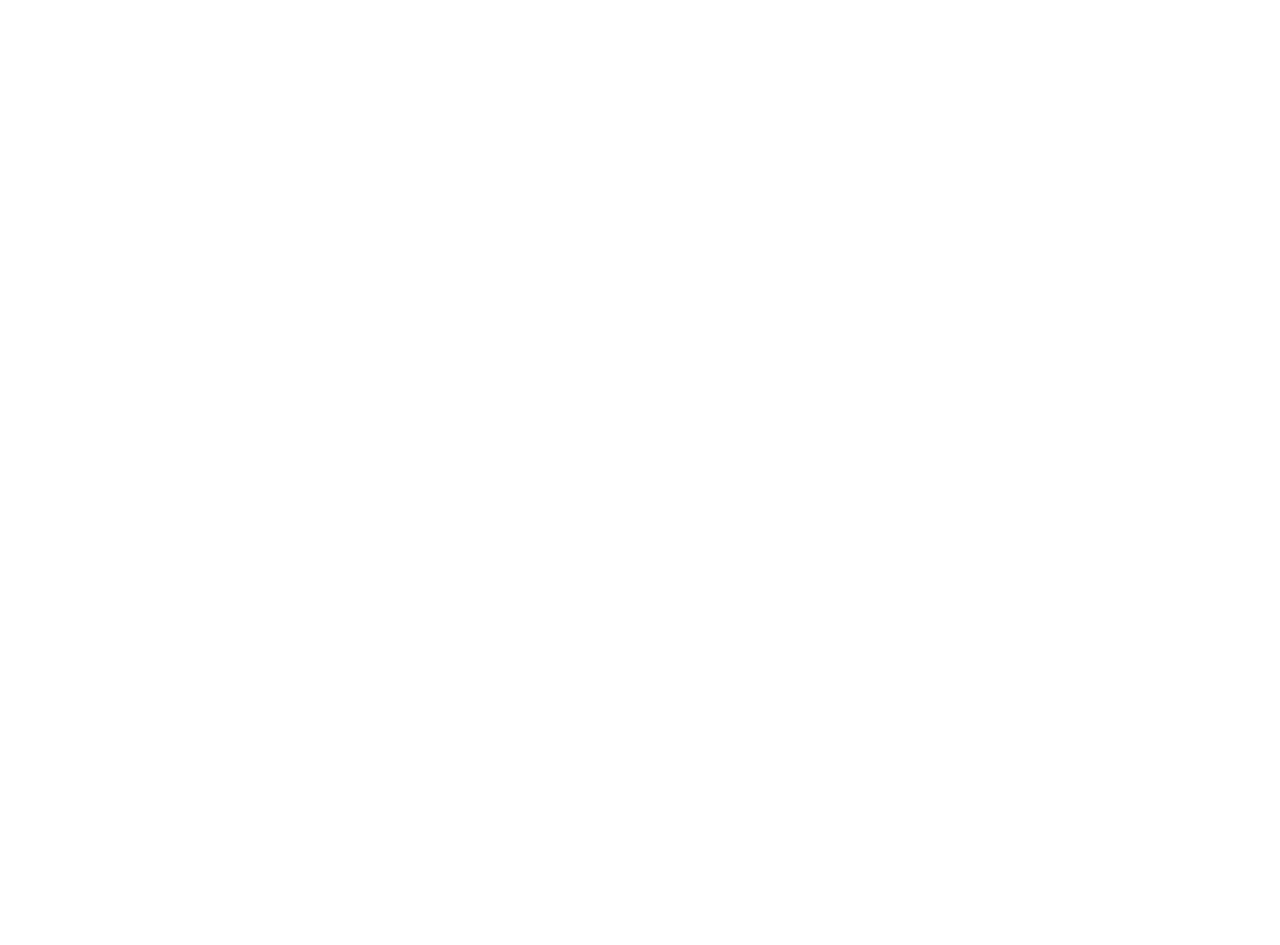
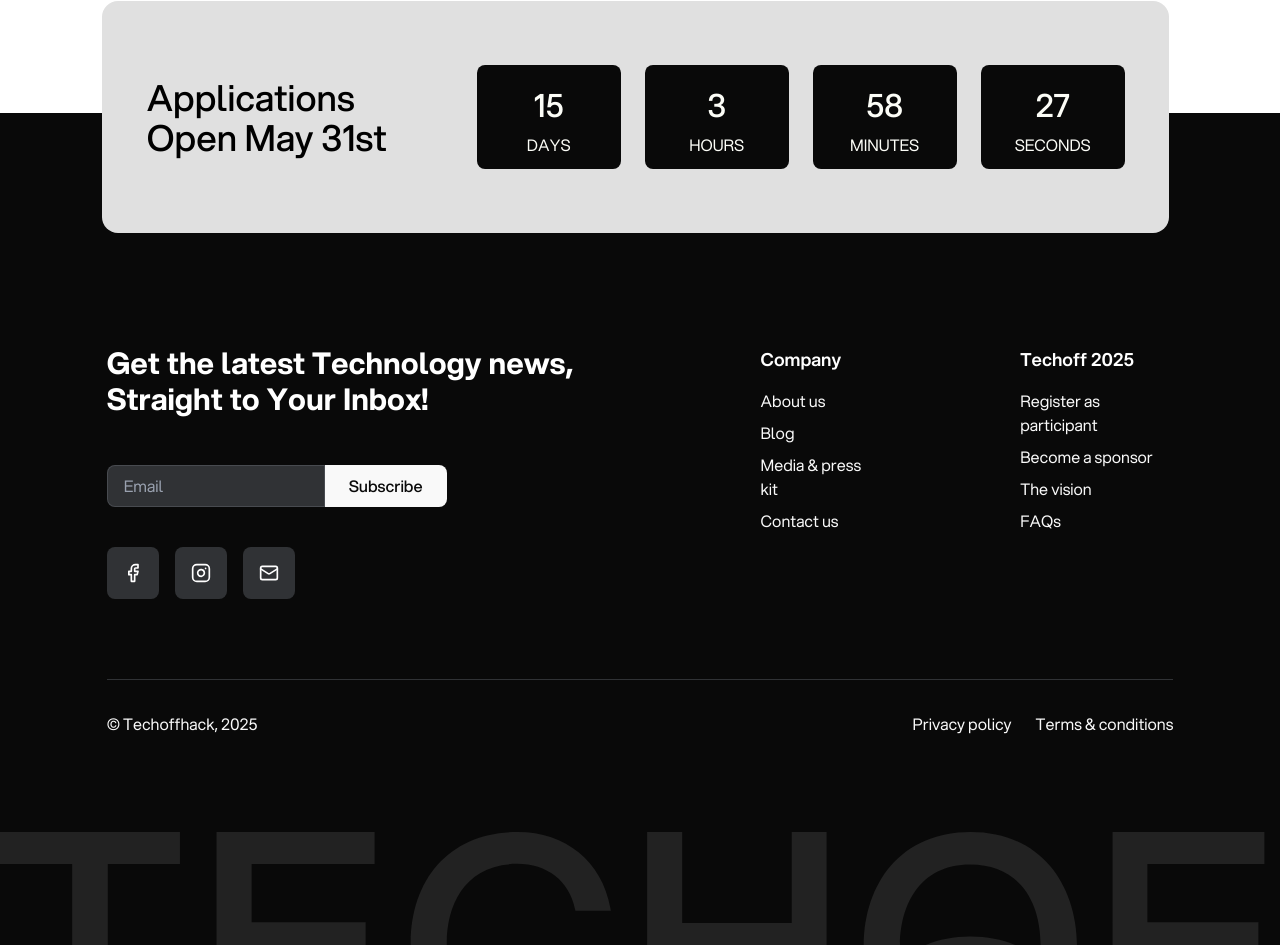
Before and after one commit to techoffhack/website, a Next.js app: page / in a window 1280 px wide. Shown: the part 4758-5703 px from the top of the page. Before the commit the page ends 4663 px from the top, so only its background shows below. Built offline with nearby package versions, Linux system fonts and the light colour scheme.

Commit message:
feat: add countdown, footer and update pages

```diff
--- a/app/constants/icons.js
+++ b/app/constants/icons.js
@@ -142,3 +142,18 @@
     </svg>
   );
 };
+
+export const FooterLogo = ({ className = "" }) => {
+  return (
+    <svg width="1512" height="113" viewBox="0 0 1512 113" fill="none" xmlns="http://www.w3.org/2000/svg">
+<path d="M72.1797 221.267V32.1074H0V0H179.952V32.1074H107.772V221.267H72.1797Z" fill="#F9F9F9" fillOpacity="0.1"/>
+<path d="M517.454 221.267C484.351 221.267 456.723 209.818 437.558 188.164C420.136 168.502 410.678 140.874 410.678 110.509C410.678 80.144 420.136 52.5167 437.558 32.8541C456.475 11.4491 484.102 0 517.454 0C565.74 0 602.079 29.6184 610.292 75.6639L610.79 78.6507H575.447L574.949 76.6595C569.224 49.0322 547.073 31.8585 517.205 31.8585C465.186 31.8585 446.768 72.6772 446.768 110.758C446.768 148.839 465.186 189.658 517.205 189.658C548.815 189.658 571.962 169.497 576.442 138.385L576.691 136.145H612.034L611.785 138.883C605.563 188.911 568.478 221.267 517.454 221.267Z" fill="#F9F9F9" fillOpacity="0.1"/>
+<path d="M791.737 221.267V123.701H682.223V221.267H647.129V0H682.223V91.0954H791.737V0H826.583V221.267H791.737Z" fill="#F9F9F9" fillOpacity="0.1"/>
+<path d="M1040.63 116.732V114.243C1040.63 63.2192 1014.25 32.6052 970.444 32.6052C918.425 32.6052 900.007 74.6684 900.007 114.243V116.732H863.668V114.243C863.668 82.8819 873.126 54.259 890.549 34.0986C909.714 11.698 937.341 0 970.444 0C1003.55 0 1031.17 11.698 1050.09 34.0986C1067.26 54.259 1076.97 82.8819 1076.97 114.243V116.732H1040.63Z" fill="#F9F9F9" fillOpacity="0.1"/>
+<path d="M1040.63 221.268V218.779C1040.63 167.755 1014.25 137.141 970.444 137.141C918.425 137.141 900.007 179.204 900.007 218.779V221.268H863.668V218.779C863.668 187.418 873.126 158.795 890.549 138.635C909.714 116.234 937.341 104.536 970.444 104.536C1003.55 104.536 1031.17 116.234 1050.09 138.635C1067.26 158.795 1076.97 187.418 1076.97 218.779V221.268H1040.63Z" fill="#F9F9F9" fillOpacity="0.1"/>
+<path d="M1112.56 221.267V0H1264.39V32.1074H1147.41V90.3487H1258.42V122.207H1147.41V221.267H1112.56Z" fill="#F9F9F9" fillOpacity="0.1"/>
+<path d="M1301.72 221.267V0H1453.55V32.1074H1336.82V90.3487H1447.58V122.207H1336.82V221.267H1301.72Z" fill="#F9F9F9" fillOpacity="0.1"/>
+<path d="M374.588 32.1074V0H216.539V221.267H368.365H373.343H374.588V189.409H373.343H368.365H251.633V122.207H365.628V90.3487H251.633V32.1074H374.588Z" fill="#F9F9F9" fillOpacity="0.1"/>
+</svg>
+  );
+};
--- a/app/page.tsx
+++ b/app/page.tsx
@@ -5,8 +5,12 @@
 import Trailer from '@/components/Trailer';
 import Highlights from '@/components/Highlights';
 import Stats from '@/components/Stats';
+import Countdown from '@/components/Countdown';
+import Footer from '@/components/Footer';
 
 export default function Home() {
+  const targetDate = new Date('2025-06-28T00:00:00');
+
   return (
     <>
       <Navbar />
@@ -16,6 +20,8 @@
      <Trailer />
      <Highlights />
      <Stats />
+     <Countdown targetDate={targetDate}/>
+     <Footer />
     </>
   );
 }
--- /dev/null
+++ b/components/Countdown.tsx
@@ -0,0 +1,58 @@
+'use client'
+import React, { useState, useEffect } from 'react';
+
+const Countdown = ({ targetDate } : {targetDate: any}) => {
+  const [timeLeft, setTimeLeft] = useState({
+    days: 0,
+    hours: 0,
+    minutes: 0,
+    seconds: 0
+  });
+
+  useEffect(() => {
+    const timer = setInterval(() => {
+      const now = new Date().getTime();
+      const distance = targetDate.getTime() - now;
+
+      if (distance > 0) {
+        setTimeLeft({
+          days: Math.floor(distance / (1000 * 60 * 60 * 24)),
+          hours: Math.floor((distance % (1000 * 60 * 60 * 24)) / (1000 * 60 * 60)),
+          minutes: Math.floor((distance % (1000 * 60 * 60)) / (1000 * 60)),
+          seconds: Math.floor((distance % (1000 * 60)) / 1000)
+        });
+      }
+    }, 1000);
+
+    return () => clearInterval(timer);
+  }, [targetDate]);
+
+  const TimeBox = ({ value, label }: {value: number; label: string}) => (
+    <div className="bg-[#090909] rounded-lg p-4 w-[4.8rem] md:w-36 h-[4.25rem] md:h-[6.5rem] text-center">
+      <div className="text-base md:text-[2rem] font-medium text-[#FCFDF7]">
+        {value}
+      </div>
+      <div className="text-xs md:text-base text-[#FCFDF7] mt-1">{label}</div>
+    </div>
+  );
+
+  return (
+   <div className='absolute mt-14 md:mt-24 z-10 left-[5%] md:left-[8%] w-11/12 md:w-10/12 bg-[#e0e0e0] rounded-2xl'>
+   <div className='py-16 px-4 md:px-0 md:w-11/12 mx-auto'>
+   <div className='flex flex-col md:flex-row items-center gap-y-10 gap-x-20'>
+        <div className='md:w-5/12'>
+            <h3 className='text-4xl font-medium capitalize'>Applications open may 31st</h3>
+        </div>
+        <div className="flex flex-row gap-3 md:gap-6 md:w-8/12">
+      <TimeBox value={timeLeft.days} label="DAYS" />
+      <TimeBox value={timeLeft.hours} label="HOURS" />
+      <TimeBox value={timeLeft.minutes} label="MINUTES" />
+      <TimeBox value={timeLeft.seconds} label="SECONDS" />
+    </div>
+    </div>
+   </div>
+   </div>
+  );
+};
+
+export default Countdown
--- /dev/null
+++ b/components/Footer.tsx
@@ -0,0 +1,134 @@
+"use client";
+import React, { useState } from "react";
+import { Facebook, Instagram, Mail } from "lucide-react";
+import { FooterLogo } from "@/app/constants/icons";
+
+const Footer = () => {
+  const [email, setEmail] = useState("");
+
+  const handleSubscribe = () => {
+    console.log("Subscribing email:", email);
+    setEmail("");
+  };
+
+  return (
+    <footer className="bg-[#090909] text-white relative mt-52">
+      <div className="w-10/12 mx-auto py-14">
+        <div className="mt-44 mb-20">
+          <div className="flex flex-col md:flex-row gap-y-12 gap-x-36">
+            <div className="flex flex-col gap-y-5 md:gap-y-10 md:w-1/2">
+              <div>
+                <h2 className="text-2xl md:text-3xl font-bold mb-2">
+                  Get the latest Technology news, <br/>
+                  Straight to Your Inbox!
+                </h2>
+
+              </div>
+              <div className="flex flex-row md:w-8/12">
+                <input
+                  type="email"
+                  value={email}
+                  onChange={(e) => setEmail(e.target.value)}
+                  className="w-full px-4 py-2 rounded-l-lg bg-[#6B727866] border border-[#6B727866] text-white placeholder-gray-400 focus:outline-none focus:ring-2 focus:ring-blue-500"
+                  placeholder="Email"
+                />
+
+                <button
+                  onClick={handleSubscribe}
+                  className="px-6 py-2 bg-[#f9f9f9] rounded-r-lg text-[#090909] font-medium "
+                >
+                  Subscribe
+                </button>
+              </div>
+
+              <div className="flex gap-4">
+               <div className="bg-[#6B727866] p-4 rounded-lg">
+               <Facebook size={20} />
+               </div>
+               <div className="bg-[#6B727866] p-4 rounded-lg">
+               <Instagram  size={20} />
+               </div>
+               <div className="bg-[#6B727866] p-4 rounded-lg">
+               <Mail size={20} />
+               </div>
+              </div>
+            </div>
+            <div>
+              <h3 className="text-lg font-semibold mb-4">Company</h3>
+              <ul className="space-y-2 text-[#f9f9f9]">
+                <li>
+                  <a href="#" className="hover:text-white transition-colors">
+                    About us
+                  </a>
+                </li>
+                <li>
+                  <a href="#" className="hover:text-white transition-colors">
+                    Blog
+                  </a>
+                </li>
+                <li>
+                  <a href="#" className="hover:text-white transition-colors">
+                    Media & press kit
+                  </a>
+                </li>
+                <li>
+                  <a href="#" className="hover:text-white transition-colors">
+                    Contact us
+                  </a>
+                </li>
+              </ul>
+            </div>
+            <div>
+              <h3 className="text-lg font-semibold mb-4">Techoff 2025</h3>
+              <ul className="space-y-2 text-[#f9f9f9]">
+                <li>
+                  <a href="#" className="hover:text-white transition-colors">
+                    Register as participant
+                  </a>
+                </li>
+                <li>
+                  <a href="#" className="hover:text-white transition-colors">
+                    Become a sponsor
+                  </a>
+                </li>
+                <li>
+                  <a href="#" className="hover:text-white transition-colors">
+                    The vision
+                  </a>
+                </li>
+                <li>
+                  <a href="#" className="hover:text-white transition-colors">
+                    FAQs
+                  </a>
+                </li>
+              </ul>
+            </div>
+          </div>
+        </div>
+        <div className="border-t border-[#6B727866] pt-8 flex flex-col md:flex-row justify-between items-center">
+          <div className="text-[#f9f9f9] mb-4 md:mb-0">© Techoffhack, 2025</div>
+          <div className="flex gap-6">
+            <a
+              href="#"
+              className="text-[#f9f9f9] "
+            >
+              Privacy policy
+            </a>
+            <a
+              href="#"
+              className="text-[#f9f9f9]"
+            >
+              Terms & conditions
+            </a>
+          </div>
+        </div>
+      </div>
+
+      <div className=" mt-10 bottom-0 left-0 right-0 overflow-hidden pointer-events-none">
+        <FooterLogo />
+      </div>
+    </footer>
+  );
+};
+
+export default Footer;
```
